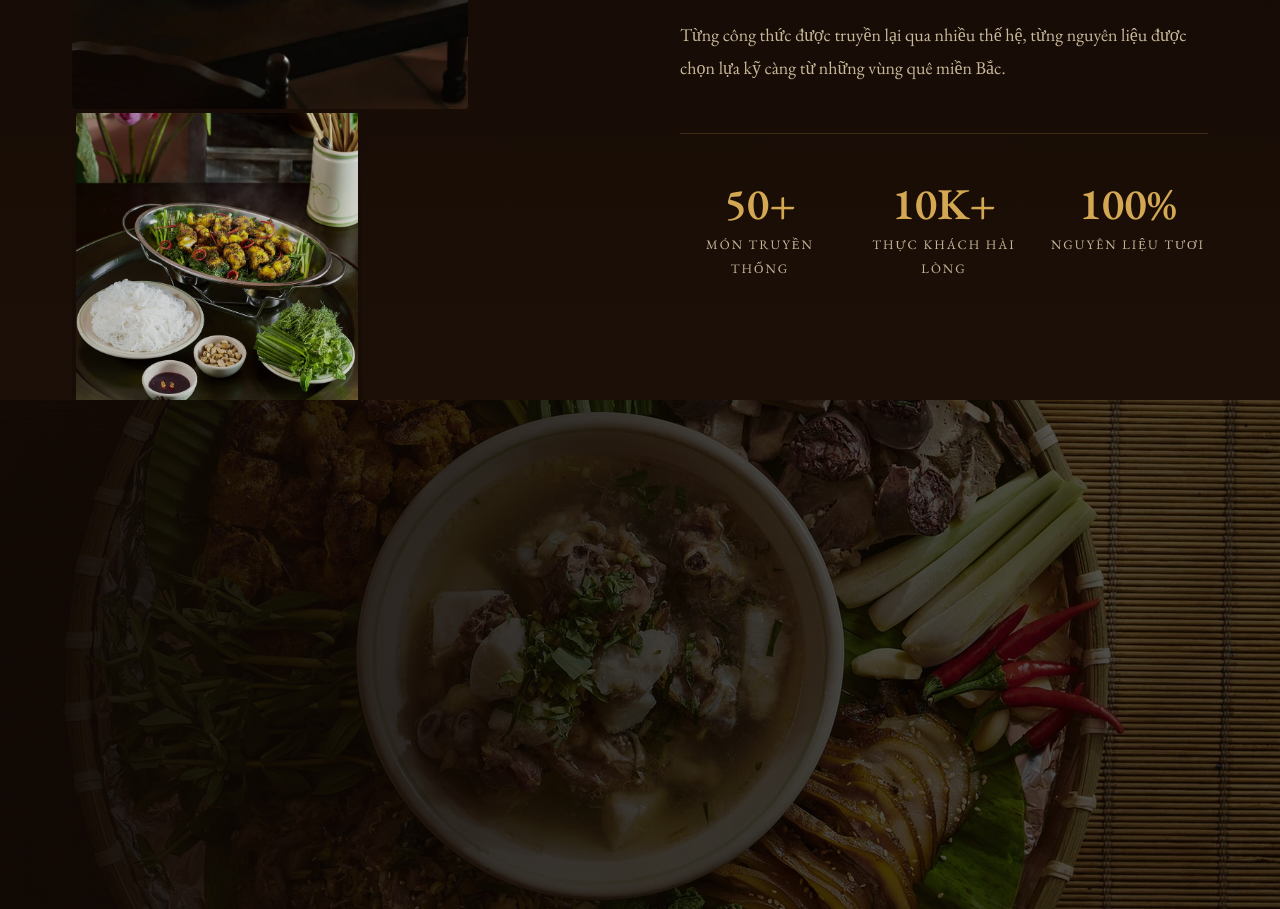
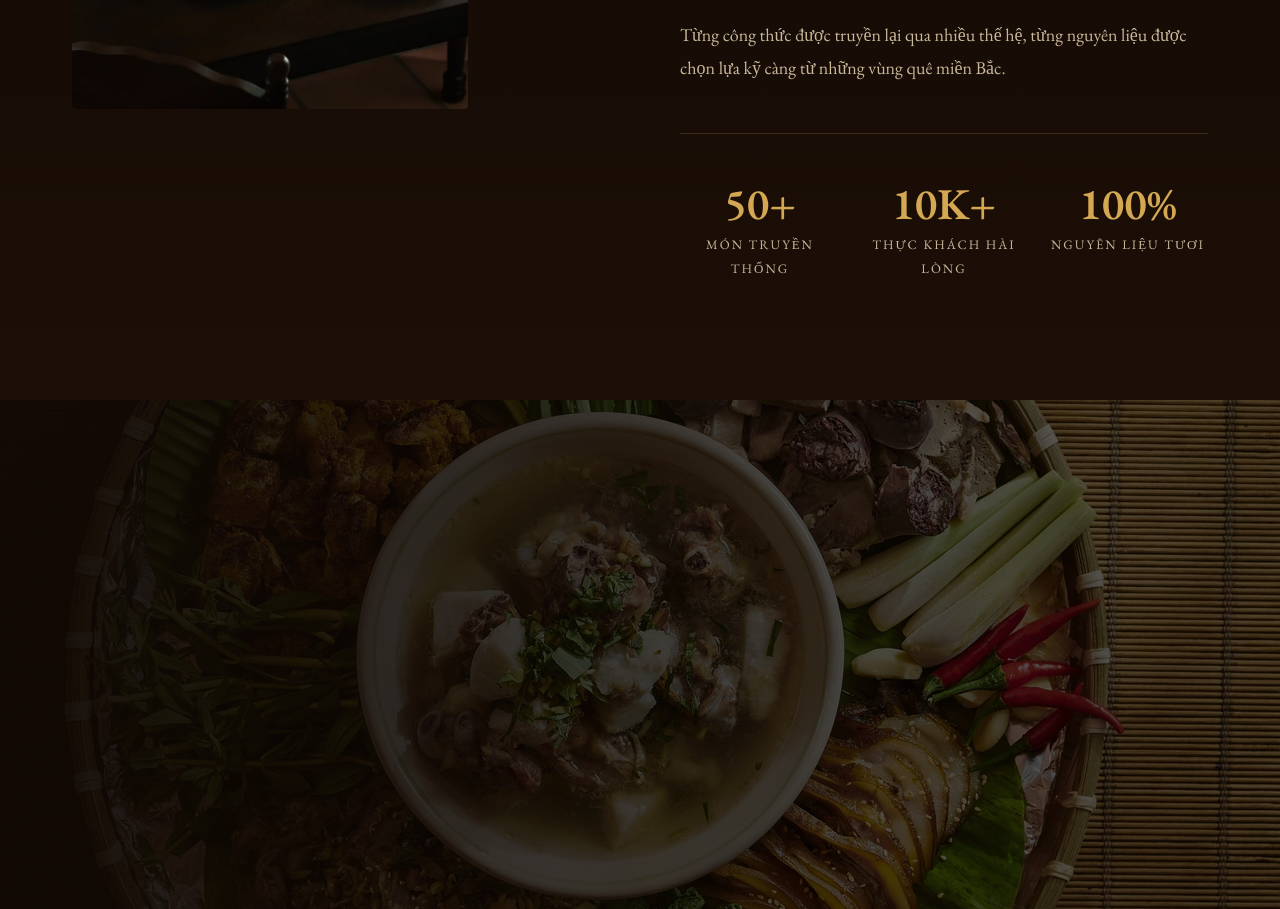
Before and after one commit to hoainho/bac-garden, a React (Vite) app: page / in a window 1280 px wide. Shown: the part 1318-2227 px from the top of the page. Built offline with nearby package versions, Linux system fonts and the light colour scheme; a web font is replaced by a local one.

Commit message:
refactor: remove second OptimizedImage from Story section
Ultraworked with [Sisyphus](https://github.com/code-yeongyu/oh-my-openagent)

Co-authored-by: Sisyphus <clio-agent@sisyphuslabs.ai>

```diff
--- a/src/components/Story.jsx
+++ b/src/components/Story.jsx
@@ -32,12 +32,7 @@ export default function Story() {
               alt="Mâm cơm Bắc Garden"
               className="absolute top-0 left-0 w-3/4 h-[80%] rounded-sm brightness-90"
             />
-            <OptimizedImage
-              imgPath="/images/BG 66427s.jpg"
-              size="card"
-              alt="Lợn cắp nách"
-              className="absolute bottom-0 right-0 w-[55%] h-[55%] rounded-sm brightness-85 border-4 border-bg-dark"
-            />
+
             <div
               className="absolute top-1/2 left-1/2 -translate-x-1/2 -translate-y-1/2 bg-bg-dark border border-gold px-7 py-5 text-center z-10"
             >
```
